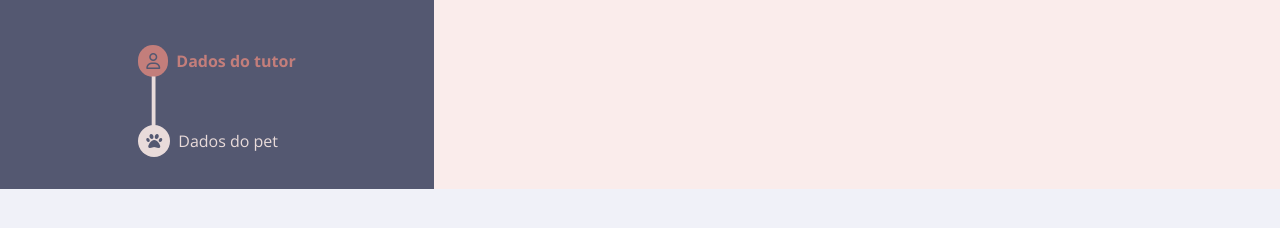
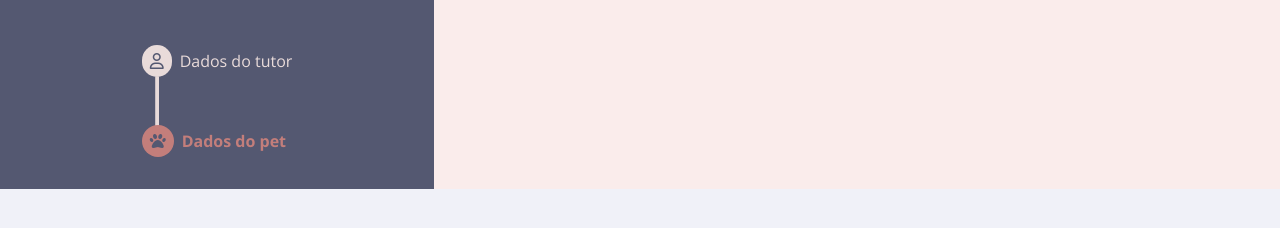
Before and after one commit to YasminGonc/pawlovers, a plain HTML site: page cadastropet-parte2/parte2cadastropet.html in a window 1280 px wide. Shown: the part 278-506 px from the top of the page. Drawn offline with nearby package versions, Linux system fonts and the light colour scheme.

Commit message:
Update parte2cadastropet.html

```diff
--- a/cadastropet-parte2/parte2cadastropet.html
+++ b/cadastropet-parte2/parte2cadastropet.html
@@ -40,9 +40,9 @@
             <div class="card__etapas">
                 <img src="../images/Pawlovers-logo-azul.png" alt="Logo pawlovers" class="etapas__img">
                 <div class="card__etapas-barra">
-                    <p class="etapas-barra__texto etapas-barra__texto-ativo"><i class="fa-regular fa-user" id="ativo"></i>Dados do tutor</p>
+                    <p class="etapas-barra__texto"><i class="fa-regular fa-user"></i>Dados do tutor</p>
                     <p class="etapas-barra__barra">|</p>
-                    <p class="etapas-barra__texto"><i class="fa-solid fa-paw"></i>Dados do pet</p>
+                    <p class="etapas-barra__texto etapas-barra__texto-ativo"><i class="fa-solid fa-paw" id="ativo"></i>Dados do pet</p>
                 </div>
             </div>
             <div class="card__formulário">
```
